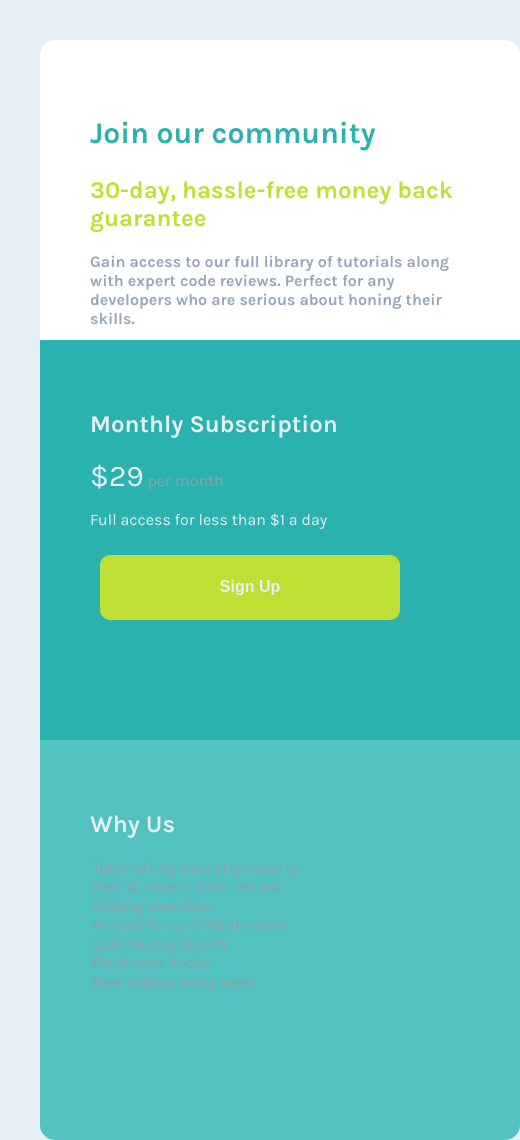
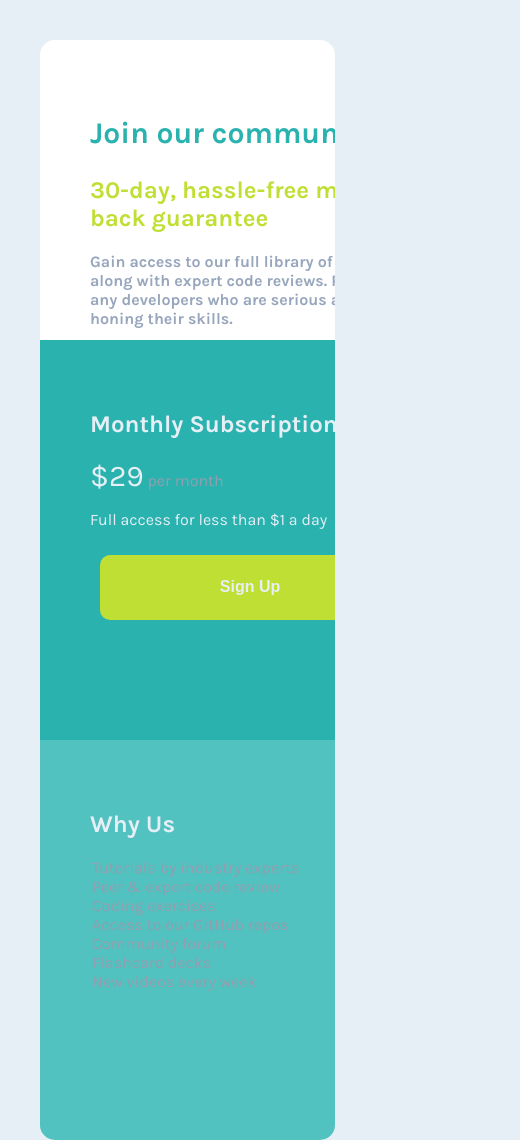
Before and after one commit to ozlemxates/Single-Price-Grid-Component-Master, a plain HTML site: page index.html in a window 390 px wide. Shown: the top 1140 px of the page, 520 px wide, since content can reach past the window. Drawn offline with Linux system fonts and the light colour scheme.

Commit message:
mobile version is better

```diff
--- a/style.css
+++ b/style.css
@@ -93,10 +93,11 @@ button {
 body {
   display: block;
   margin: 40px;
+  margin-right: 40px;
 
 }
 main {
-  width: 480px;
+  width: 95%;
   height: 1100px;
   grid-template-columns: 1fr;
   grid-template-rows: 300px 400px 400px;
@@ -106,10 +107,6 @@ main {
   "second";
 }
 
-section {
-
-}
-
 }
 
 
```
